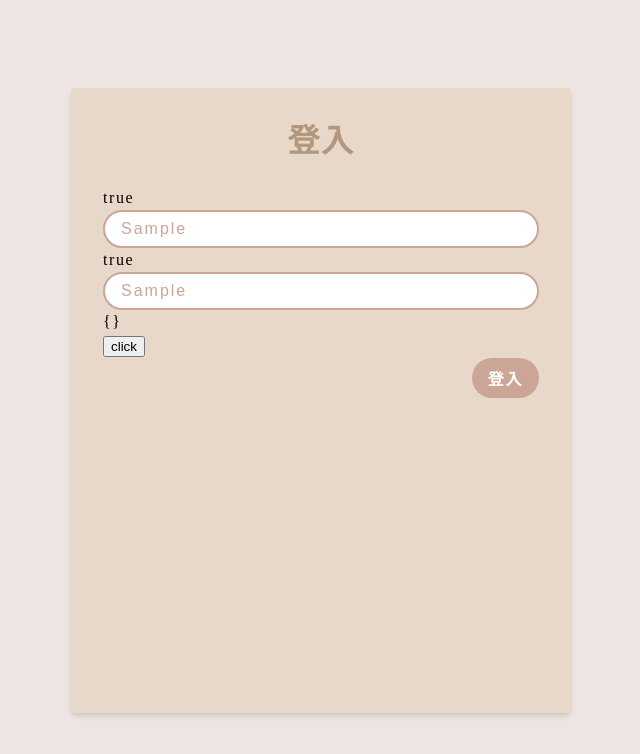
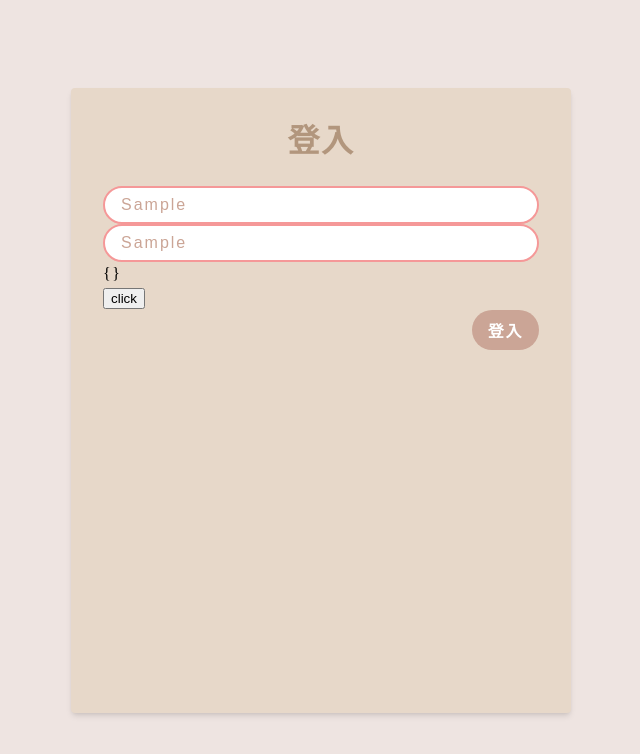
Before and after one commit to MingHuang4040E095/chartoom, a Vue app: page /login in a window 1280 px wide. Both pictures are taken after typing "Sample", "Sample" into the empty fields and a click on the button "click". Shown: the top 754 px of the page, without its empty margins (319-959 px from the left). Built offline with nearby package versions, Linux system fonts and the light colour scheme.

Commit message:
表單組件 觸發驗證

```diff
--- a/src/components/Form/FormItem.vue
+++ b/src/components/Form/FormItem.vue
@@ -1,5 +1,5 @@
 <script setup>
-import { computed, defineProps, inject, provide } from 'vue'
+import { computed, defineProps, inject, provide, ref } from 'vue'
 
 const props = defineProps({
   // 欄位名稱
@@ -31,7 +31,10 @@ const currentFieldRules = computed(() => {
 
   if (!('validator' in rule)) {
     // 沒有設定自訂驗證，就自動添加
-    rule.validator = verifyDefault
+    rule.validator = (value) => {
+      if (!value) throw new Error('不得為空')
+      return true
+    }
   }
 
   return rule
@@ -41,46 +44,44 @@ const currentFieldRules = computed(() => {
 const setCurrentField = () => {
   formFields[fieldKey] = {
     value: '',
-    triggerCallback: (type = '', value = '') => {
+    triggerCallback: async (type = '', value = '') => {
       // return {}
       const trigger = currentFieldRules.value.trigger
       if (trigger.includes(type)) {
         // 如果有符合觸發時機，就執行驗證
-        console.log('驗證')
+        console.log('驗證', value)
+        await verifyField(currentFieldRules.value.validator, value)
       }
     },
   }
 }
 setCurrentField()
 
+const verifyResult = ref(true) // 驗證結果
+
 /**
- * 預設驗證(只判斷是否有值)
- * @param {[Any]} value 欄位的值
- * @return {[Boolean]} true:驗證成功  false:驗證失敗
+ * 驗證欄位
+ * @param {[Function]} callback  自定義驗證方法
+ * @param {[Any]} value 欄位值
  */
-const verifyDefault = (value, callback = () => {}) => {
+const verifyField = async (callback = () => {}, value) => {
   try {
-    if (value) callback(new Error('不得為空'))
-    return !!value
+    verifyResult.value = await callback(value)
+    return true
   } catch (err) {
+    console.error(err)
+    verifyResult.value = false
     return false
   }
 }
 
-// 欄位狀態
-const fieldStatus = computed(() => {
-  const fieldValue = formFields[fieldKey]
-  return !!fieldValue
-})
-
 // 驗證錯誤時加上class
-const formItemError = computed(() => {
-  return fieldStatus.value ? '' : 'form-item--error'
+const formItemClass = computed(() => {
+  return verifyResult.value ? '' : 'form-item--error'
 })
 </script>
 <template>
-  <div :class="[formItemError]">
-    <div>{{ fieldStatus }}</div>
+  <div :class="[formItemClass]">
     <slot></slot>
   </div>
 </template>
--- a/src/components/Form/InputBasic.vue
+++ b/src/components/Form/InputBasic.vue
@@ -69,7 +69,7 @@ const handleBlur = async (e) => {
       :type="props.type"
       v-model="inputValue"
       v-bind="$attrs"
-      @change="handleChange"
+      @input="handleChange"
       @focus="handleFocus"
       @blur="handleBlur"
     />
```
